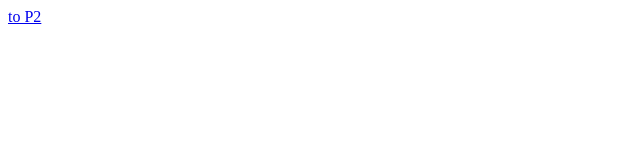
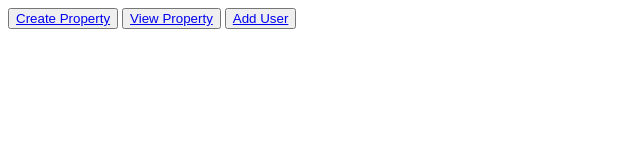
Before and after one commit to mr-kingshuk/land-registry, a plain HTML site: page index.html in a window 1280 px wide. Shown: the whole page, without its empty margins (0-640 px from the left). Drawn offline with Linux system fonts and the light colour scheme.

Commit message:
added files and nav buttons in index.html

```diff
--- a/index.html
+++ b/index.html
@@ -7,6 +7,16 @@
     <title>Land Registry</title>
 </head>
 <body>
-    <a href="p2.html">to P2</a>
+    <div class="navigation-btns">
+        <button class="btn">
+            <a href="HTML/create-property.html">Create Property</a>
+        </button>
+        <button class="btn">
+            <a href="HTML/view-property.html">View Property</a>
+        </button>
+        <button>
+            <a href="HTML/add-user.html">Add User</a>
+        </button>
+    </div>
 </body>
 </html>
```
Also changed, not shown: HTML/add-user.html (added, +12 -0 lines), HTML/create-property.html (renamed from p2.html, +1 -1 lines), HTML/view-property.html (added, +12 -0 lines), CSS/style.css (added).
